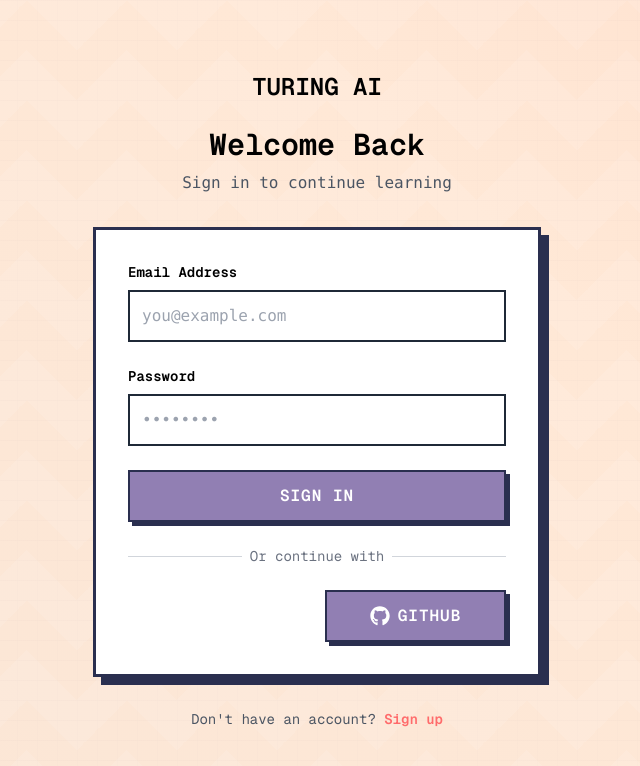
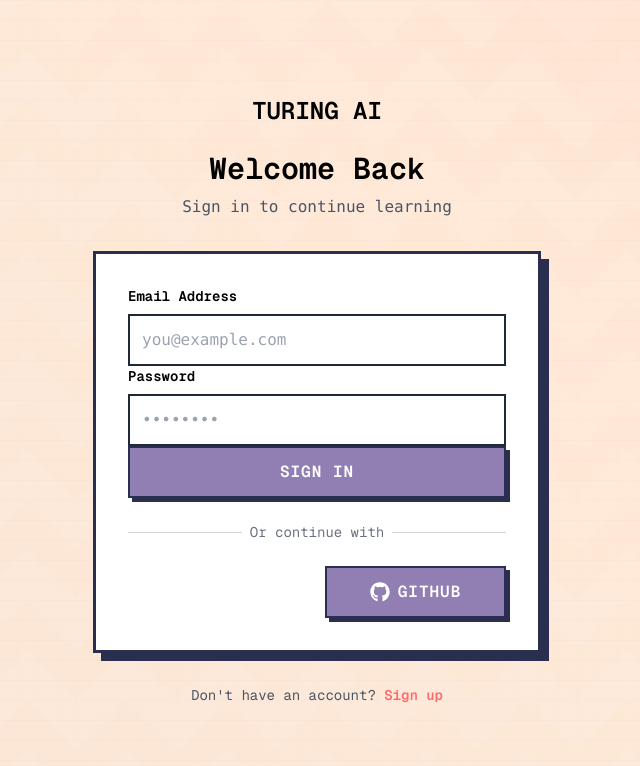
Before and after one commit to keshavsharma54126/Turing, a Next.js app in the folder apps/web/: page /signin in a window 1280 px wide. Shown: the top 766 px of the page, without its empty margins (323-963 px from the left). Built offline with nearby package versions, Linux system fonts and the light colour scheme.

Commit message:
fixed the credential login bug

```diff
--- a/apps/web/app/signin/page.tsx
+++ b/apps/web/app/signin/page.tsx
@@ -23,16 +23,18 @@ export default function SignIn() {
       router.push('/home');
     }
     setLoading(false)
-  }, [router]);
+  }, []);
 
   const handleSignIn = async () => {
     try{
+
       if(!email || !password){
         setError('Please fill in all fields');
         return;
       }
       setIsLoading(true);
       const response = await axios.post(`${process.env.NEXT_PUBLIC_API_URL}/api/v1/auth/signin`, { email, password });
+      console.log(response)
       if(response.status === 200){
         localStorage.setItem('authToken', response.data.token);
         setIsLoading(false);
@@ -68,7 +70,6 @@ export default function SignIn() {
             </div>
 
             <div className="brutalist-card bg-white p-8">
-              <form className="space-y-6">
                 <div>
                   <label htmlFor="email" className="block text-sm font-bold mb-2">
                     Email Address
@@ -99,13 +100,11 @@ export default function SignIn() {
 
 
                 <button
-                  type="submit"
                   onClick={handleSignIn}
                   className="brutalist-button w-full py-3 bg-[#FF6B6B] hover:bg-[#FF8C66] text-white font-bold"
                 >
                   Sign In
                 </button>
-              </form>
 
               <div className="mt-6">
                 <div className="relative">
```
Also changed, not shown: 1 other file (tests, documents, lock files or other folders).
